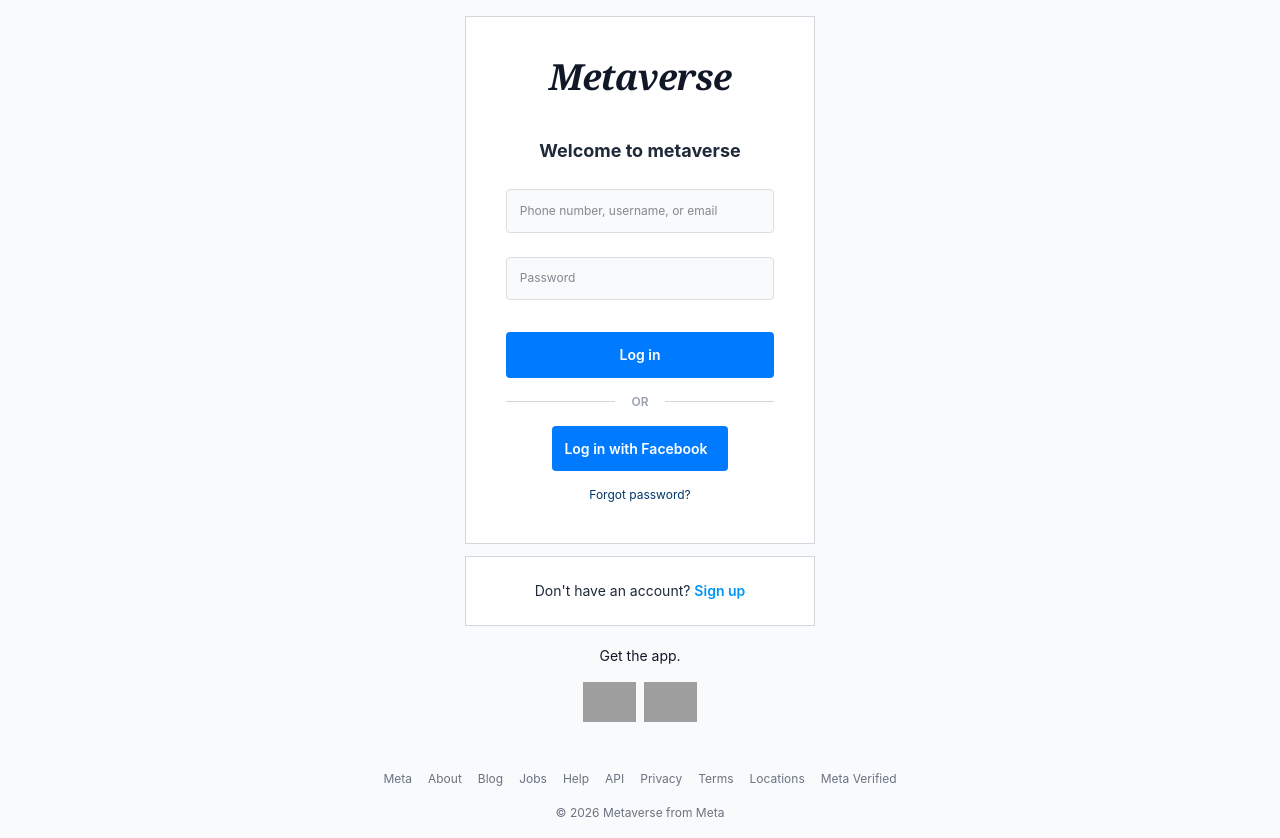
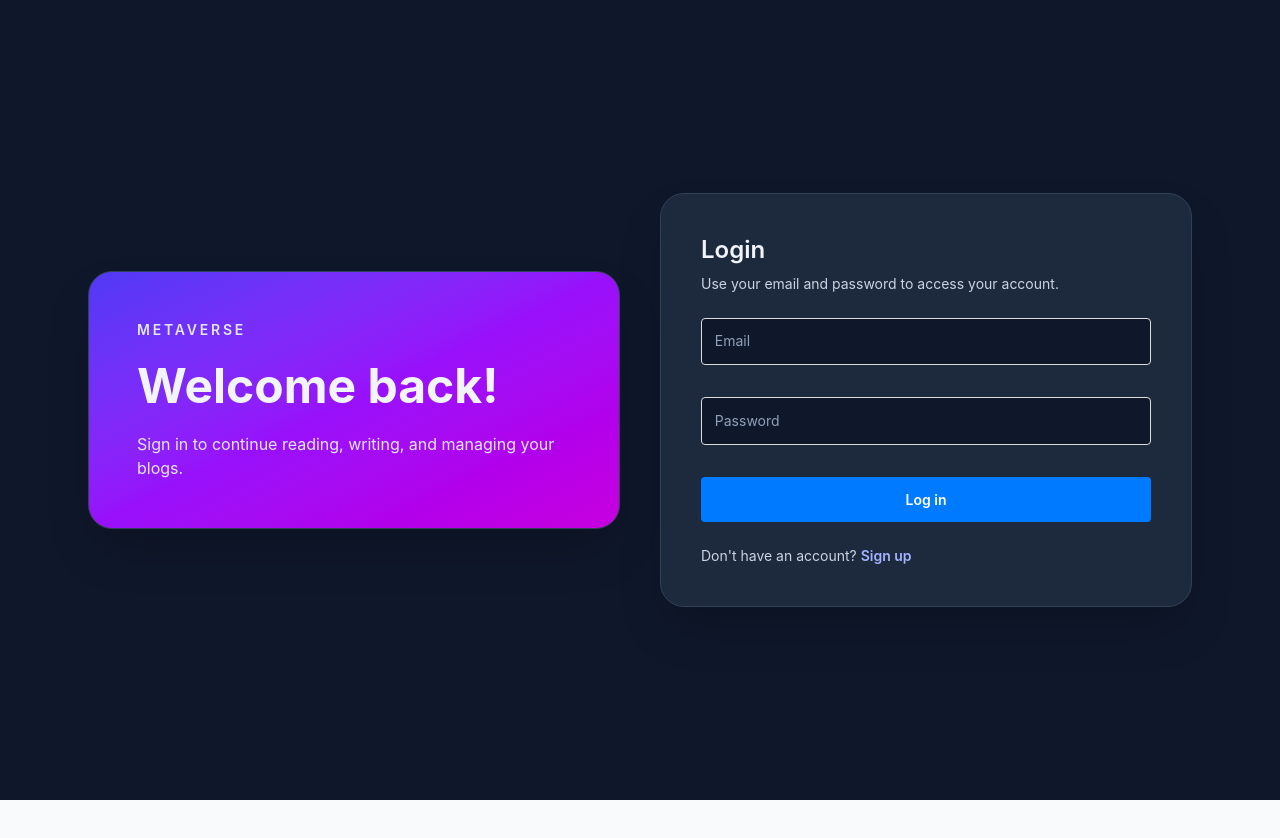
Before and after one commit to Yash-Parekh-1103/metaverse, a React (Vite) app: page /login in a window 1280 px wide. After the commit the page ends 800 px from the top, so only its background shows below. Built offline with nearby package versions, Linux system fonts and the light colour scheme; grey boxes are pictures that could not be loaded.

Commit message:
login & signup design

```diff
--- a/src/features/auth/Login.jsx
+++ b/src/features/auth/Login.jsx
@@ -23,26 +23,36 @@
     }
   };
 
+  const username = formData.email.trim() ? formData.email.split('@')[0] : '$username';
+
   return (
-    <div className="min-h-screen bg-gray-50 flex flex-col items-center justify-center p-4">
-      <div className="w-full max-w-[350px] space-y-3">
-        {/* Main Card */}
-        <div className="bg-white border border-gray-300 p-10 flex flex-col items-center">
-          <h1 className="text-4xl font-bold mb-10 font-serif italic tracking-tight">Metaverse</h1>
+    <div className="min-h-screen bg-slate-900 text-slate-100">
+      <div className="mx-auto grid min-h-screen w-full max-w-6xl items-center gap-10 px-6 py-10 md:grid-cols-2">
+        <section className="rounded-3xl border border-slate-700 bg-gradient-to-br from-indigo-600 via-purple-600 to-fuchsia-600 p-8 shadow-2xl md:p-12">
+          <p className="mb-4 text-sm font-semibold uppercase tracking-[0.2em] text-indigo-100">Metaverse</p>
+          <h1 className="text-3xl font-bold leading-tight md:text-5xl">
+            Welcome back!
+          </h1>
+          <p className="mt-4 max-w-md text-sm text-indigo-100 md:text-base">
+            Sign in to continue reading, writing, and managing your blogs.
+          </p>
+        </section>
 
-          <h2 className="text-gray-800 font-bold text-lg mb-6">Welcome to metaverse</h2>
+        <div className="rounded-3xl border border-slate-700 bg-slate-800 p-8 shadow-2xl md:p-10">
+          <h2 className="text-2xl font-semibold">Login</h2>
+          <p className="mt-2 text-sm text-slate-300">Use your email and password to access your account.</p>
 
           {error && (
-            <div className="bg-red-50 text-red-500 text-xs p-2 rounded w-full mb-4 text-center border border-red-100">
+            <div className="mt-5 rounded-xl border border-red-400/40 bg-red-500/10 px-4 py-3 text-sm text-red-200">
               {error}
             </div>
           )}
 
-          <form onSubmit={handleSubmit} className="w-full space-y-2">
+          <form onSubmit={handleSubmit} className="mt-6 space-y-4">
             <input
               type="email"
-              placeholder="Phone number, username, or email"
-              className="w-full bg-gray-50 border border-gray-300 rounded-sm py-2 px-2 text-xs focus:outline-none focus:border-gray-400"
+              placeholder="Email"
+              className="w-full rounded-xl border border-slate-600 bg-slate-900 px-4 py-3 text-sm text-slate-100 placeholder:text-slate-400 focus:border-indigo-400 focus:outline-none"
               value={formData.email}
               onChange={(e) => setFormData({ ...formData, email: e.target.value })}
               required
@@ -50,7 +60,7 @@
             <input
               type="password"
               placeholder="Password"
-              className="w-full bg-gray-50 border border-gray-300 rounded-sm py-2 px-2 text-xs focus:outline-none focus:border-gray-400"
+              className="w-full rounded-xl border border-slate-600 bg-slate-900 px-4 py-3 text-sm text-slate-100 placeholder:text-slate-400 focus:border-indigo-400 focus:outline-none"
               value={formData.password}
               onChange={(e) => setFormData({ ...formData, password: e.target.value })}
               required
@@ -58,51 +68,20 @@
             <button
               type="submit"
               disabled={loading}
-              className="w-full bg-[#0095f6] hover:bg-[#1877f2] text-white font-semibold py-1.5 rounded-lg text-sm transition-colors mt-2 disabled:opacity-50"
+              className="w-full rounded-xl bg-indigo-500 py-3 text-sm font-semibold text-white transition-colors hover:bg-indigo-400 disabled:cursor-not-allowed disabled:opacity-60"
             >
               {loading ? 'Logging in...' : 'Log in'}
             </button>
           </form>
 
-          <div className="flex items-center w-full my-4">
-            <div className="flex-grow border-t border-gray-300"></div>
-            <span className="px-4 text-gray-400 text-xs font-semibold uppercase">OR</span>
-            <div className="flex-grow border-t border-gray-300"></div>
-          </div>
-
-          <button className="flex items-center text-[#385185] font-semibold text-sm">
-            <span className="mr-2">Log in with Facebook</span>
-          </button>
-
-          <Link to="#" className="text-[#00376b] text-xs mt-4">Forgot password?</Link>
-        </div>
-
-        {/* Bottom Card */}
-        <div className="bg-white border border-gray-300 p-6 text-center">
-          <p className="text-sm text-gray-800">
-            Don't have an account? <Link to="/signup" className="text-[#0095f6] font-semibold">Sign up</Link>
+          <p className="mt-6 text-sm text-slate-300">
+            Don&apos;t have an account?{' '}
+            <Link to="/signup" className="font-semibold text-indigo-300 hover:text-indigo-200">
+              Sign up
+            </Link>
           </p>
         </div>
-
-        {/* Get the app section */}
-        <div className="text-center space-y-4 pt-2">
-          <p className="text-sm">Get the app.</p>
-          <div className="flex justify-center space-x-2 h-10">
-            <img src="https://static.cdninstagram.com/rsrc.php/v3/yt/r/Y23_PBdbmoP.png" alt="Google Play" className="h-full cursor-pointer" />
-            <img src="https://static.cdninstagram.com/rsrc.php/v3/yz/r/c5Rp7YmSByL.png" alt="Microsoft Store" className="h-full cursor-pointer" />
-          </div>
-        </div>
       </div>
-
-      {/* Footer */}
-      <footer className="mt-12 w-full max-w-4xl px-4">
-        <div className="flex flex-wrap justify-center gap-x-4 gap-y-2 text-[12px] text-gray-500 mb-4">
-          <span>Meta</span><span>About</span><span>Blog</span><span>Jobs</span><span>Help</span><span>API</span><span>Privacy</span><span>Terms</span><span>Locations</span><span>Meta Verified</span>
-        </div>
-        <div className="text-center text-[12px] text-gray-500">
-          © 2026 Metaverse from Meta
-        </div>
-      </footer>
     </div>
   );
 };
--- a/src/features/auth/Signup.jsx
+++ b/src/features/auth/Signup.jsx
@@ -1,7 +1,6 @@
 import { useState } from 'react';
 import { useNavigate, Link } from 'react-router-dom';
 import axios from 'axios';
-import { Mail, Lock, User, ArrowRight } from 'lucide-react';
 
 const Signup = () => {
   const [formData, setFormData] = useState({ name: '', email: '', password: '' });
@@ -24,73 +23,71 @@
     }
   };
 
+  const username = formData.name.trim() || '$username';
+
   return (
-    <div className="min-h-screen bg-gray-50 flex flex-col items-center justify-center p-4">
-      <div className="w-full max-w-[350px] space-y-3">
-        {/* Main Card */}
-        <div className="bg-white border border-gray-300 p-10 flex flex-col items-center">
-          <h1 className="text-4xl font-bold mb-8 font-serif italic tracking-tight">Metaverse</h1>
+    <div className="min-h-screen bg-slate-900 text-slate-100">
+      <div className="mx-auto grid min-h-screen w-full max-w-6xl items-center gap-10 px-6 py-10 md:grid-cols-2">
+        <section className="rounded-3xl border border-slate-700 bg-gradient-to-br from-emerald-600 via-teal-600 to-cyan-600 p-8 shadow-2xl md:p-12">
+          <p className="mb-4 text-sm font-semibold uppercase tracking-[0.2em] text-cyan-100">Metaverse</p>
+          <h1 className="text-3xl font-bold leading-tight md:text-5xl">
+            Welcome to metaverse
+          </h1>
+          <p className="mt-4 max-w-md text-sm text-cyan-100 md:text-base">
+            Create your account and start sharing your ideas with the community.
+          </p>
+        </section>
 
-          <p className="text-gray-500 font-semibold text-center mb-6 leading-tight">
-            Sign up to see photos and videos from your friends.
-          </p>
+        <div className="rounded-3xl border border-slate-700 bg-slate-800 p-8 shadow-2xl md:p-10">
+          <h2 className="text-2xl font-semibold">Sign up</h2>
+          <p className="mt-2 text-sm text-slate-300">Use your details to create a new account.</p>
 
           {error && (
-            <div className="bg-red-50 text-red-500 text-xs p-2 rounded w-full mb-4 text-center">
+            <div className="mt-5 rounded-xl border border-red-400/40 bg-red-500/10 px-4 py-3 text-sm text-red-200">
               {error}
             </div>
           )}
 
-          <form onSubmit={handleSubmit} className="w-full space-y-2">
-            <div className="relative">
+          <form onSubmit={handleSubmit} className="mt-6 space-y-4">
+            <input
+              type="text"
+              placeholder="Full Name"
+              className="w-full rounded-xl border border-slate-600 bg-slate-900 px-4 py-3 text-sm text-slate-100 placeholder:text-slate-400 focus:border-emerald-400 focus:outline-none"
+              value={formData.name}
+              onChange={(e) => setFormData({ ...formData, name: e.target.value })}
+              required
+            />
             <input
               type="email"
               placeholder="Email"
-                className="w-full bg-gray-50 border border-gray-300 rounded-sm py-2 px-2 text-xs focus:outline-none focus:border-gray-400"
+              className="w-full rounded-xl border border-slate-600 bg-slate-900 px-4 py-3 text-sm text-slate-100 placeholder:text-slate-400 focus:border-emerald-400 focus:outline-none"
               value={formData.email}
               onChange={(e) => setFormData({ ...formData, email: e.target.value })}
               required
             />
-            </div>
-            <div className="relative">
-              <input
-                type="text"
-                placeholder="Full Name"
-                className="w-full bg-gray-50 border border-gray-300 rounded-sm py-2 px-2 text-xs focus:outline-none focus:border-gray-400"
-                value={formData.name}
-                onChange={(e) => setFormData({ ...formData, name: e.target.value })}
-                required
-              />
-            </div>
-            <div className="relative">
             <input
               type="password"
               placeholder="Password"
-                className="w-full bg-gray-50 border border-gray-300 rounded-sm py-2 px-2 text-xs focus:outline-none focus:border-gray-400"
+              className="w-full rounded-xl border border-slate-600 bg-slate-900 px-4 py-3 text-sm text-slate-100 placeholder:text-slate-400 focus:border-emerald-400 focus:outline-none"
               value={formData.password}
               onChange={(e) => setFormData({ ...formData, password: e.target.value })}
               required
             />
-            </div>
-
-            <p className="text-[10px] text-gray-500 text-center py-2">
-              People who use our service may have uploaded your contact information to Metaverse. <span className="text-blue-900 font-semibold cursor-pointer">Learn More</span>
-            </p>
 
             <button
               type="submit"
               disabled={loading}
-              className="w-full bg-[#0095f6] hover:bg-[#1877f2] text-white font-semibold py-1.5 rounded-lg text-sm transition-colors disabled:opacity-50"
+              className="w-full rounded-xl bg-emerald-500 py-3 text-sm font-semibold text-white transition-colors hover:bg-emerald-400 disabled:cursor-not-allowed disabled:opacity-60"
             >
               {loading ? 'Signing up...' : 'Sign up'}
             </button>
           </form>
-        </div>
 
-        {/* Bottom Card */}
-        <div className="bg-white border border-gray-300 p-6 text-center">
-          <p className="text-sm">
-            Have an account? <Link to="/login" className="text-[#0095f6] font-semibold">Log in</Link>
+          <p className="mt-6 text-sm text-slate-300">
+            Already have an account?{' '}
+            <Link to="/login" className="font-semibold text-emerald-300 hover:text-emerald-200">
+              Log in
+            </Link>
           </p>
         </div>
       </div>
```
Lines whose indentation alone changed are shown as unchanged.
